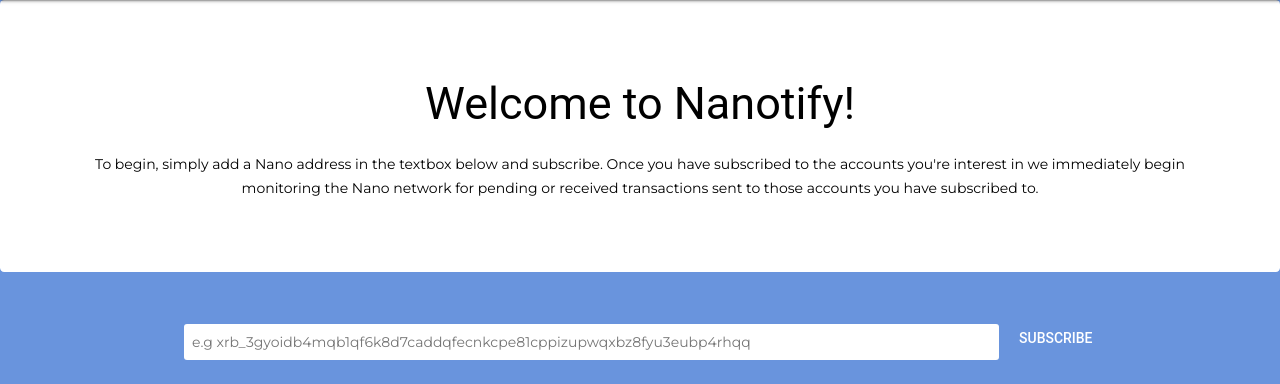
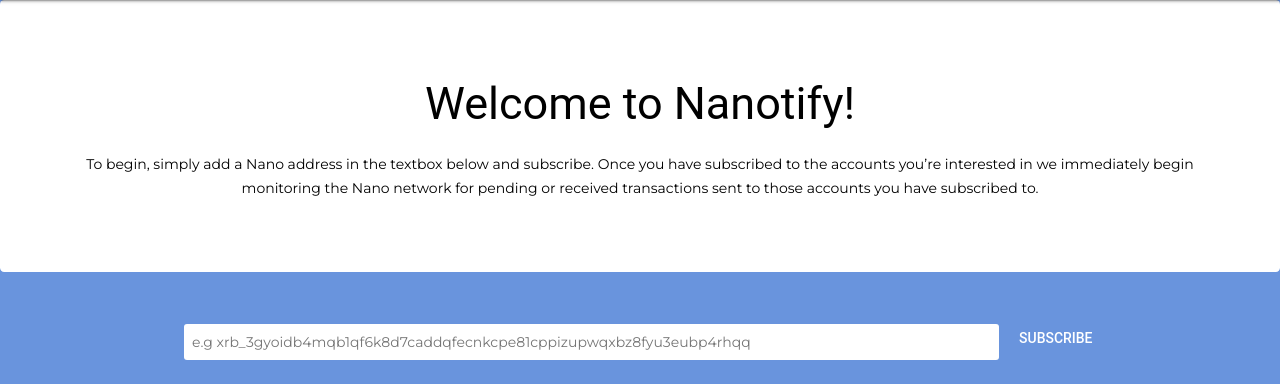
Before and after one commit to benjefferies/nanonotifyaccount, a Flask app: template app/templates/subscribe.html in a window 1280 px wide. Shown: the part 64-448 px from the top of the page. Run offline with Flask 2, Linux system fonts and the light colour scheme; the template is opened without the code that fills it, so the values that code supplies are empty; some libraries are stand-ins or nearby versions.

Commit message:
Final text change

```diff
--- a/app/templates/subscribe.html
+++ b/app/templates/subscribe.html
@@ -24,7 +24,7 @@
             <h2 class="t-centre">Welcome to Nanotify!</h2>
             <p class="t-centre">
                 To begin, simply add a Nano address in the textbox below and subscribe. Once you have subscribed to the
-                accounts you're interest in we immediately begin monitoring the Nano network for pending or received
+                accounts you’re interested in we immediately begin monitoring the Nano network for pending or received
                 transactions sent to those accounts you have subscribed to.
             </p>
         </div>
```
